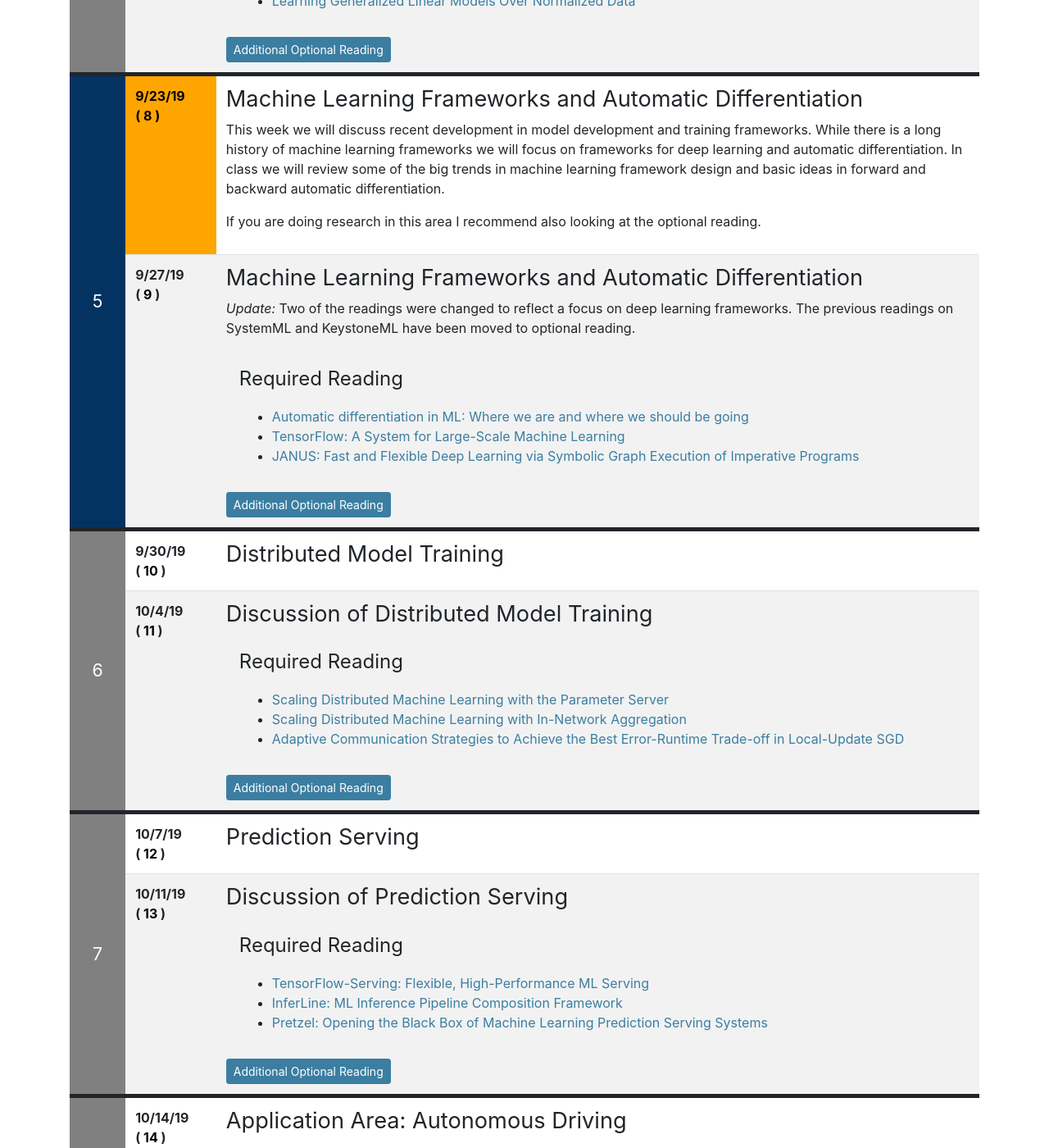
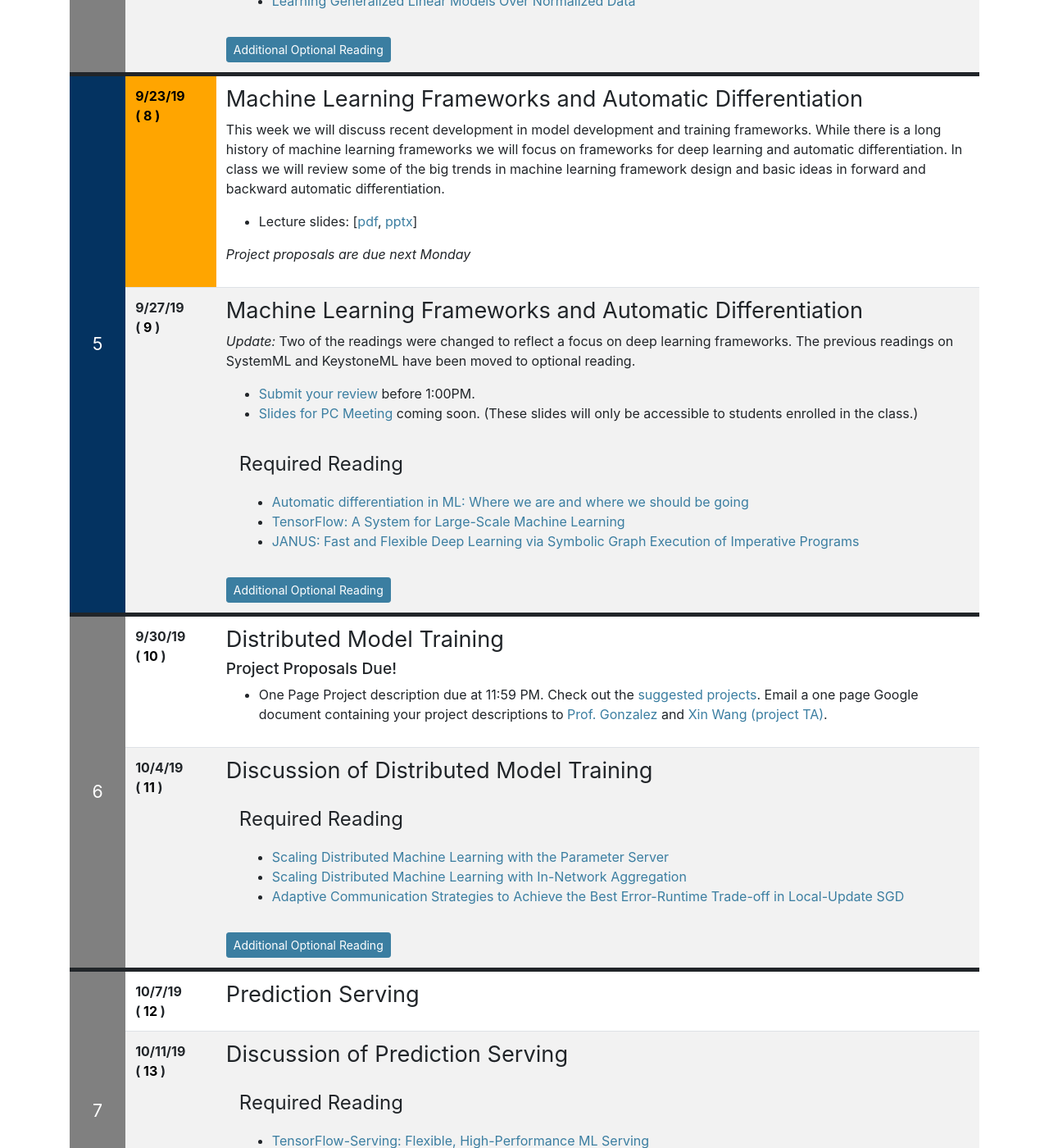
Before and after one commit to ucbrise/cs294-ai-sys-fa19, a Jekyll site: the page built from index.md, in a window 1280 px wide and 1400 px high, scrolled down 2869 px. Shown: the whole window at 82% size. Built offline with Jekyll 4.4.1, drawn with Linux system fonts in a browser that asks for light colours; nearby versions of some CDN libraries; our own code applies the rules of GitHub Pages for plain Markdown files; some of the changed text lies outside the part shown.

Commit message:
adding lecture

```diff
--- a/index.md
+++ b/index.md
@@ -252,6 +252,7 @@ In the previous lecture we saw that data and feature engineering is often the do
 
 * [Learning Linear Regression Models over Factorized Joins](http://www.cs.ox.ac.uk/dan.olteanu/papers/soc-sigmod16.pdf)
 * [MauveDB: Supporting Model-based User Views in Database Systems](http://db.csail.mit.edu/pubs/sigmod06-mauvedb.pdf)
+* [The MADlib Analytics Library or MAD Skills, the SQL](https://arxiv.org/pdf/1208.4165.pdf)
 
 </div>
 </div>
@@ -271,13 +272,23 @@ In the previous lecture we saw that data and feature engineering is often the do
 
 This week we will discuss recent development in model development and training frameworks.  While there is a long history of machine learning frameworks we will focus on frameworks for deep learning and automatic differentiation. In class we will review some of the big trends in machine learning framework design and basic ideas in forward and backward automatic differentiation.
 
-If you are doing research in this area I recommend also looking at the optional reading.
+
+* Lecture slides: [[pdf](assets/lectures/lec05/05_deep_learning_frameworks.pdf), [pptx](assets/lectures/lec05/05_deep_learning_frameworks.pptx)]
+
+
+_Project proposals are due next Monday_
 
 
 {% include syllabus_entry %}
 ## Machine Learning Frameworks and Automatic Differentiation
 
 _Update:_ Two of the readings were changed to reflect a focus on deep learning frameworks. The previous readings on SystemML and KeystoneML have been moved to optional reading.
+
+* [Submit your review](https://forms.gle/PThRMUEReqEut86q6) before 1:00PM.
+* [Slides for PC Meeting]() coming soon. (These slides will only be accessible to students enrolled in the class.)
+
+
+
 
 <div class="reading">
 <div class="required_reading" markdown="1">
@@ -307,6 +318,8 @@ Advanced Analytics](https://shivaram.org/publications/keystoneml-icde17.pdf)
 * [MXNet: A Flexible and Efficient Machine Learning
 Library for Heterogeneous Distributed Systems](https://arxiv.org/pdf/1512.01274.pdf)
 * [TensorFlow Eager: A Multi-Stage, Python-Embedded DSL for Machine Learning](https://arxiv.org/pdf/1903.01855.pdf)
+* [TensorFlow: Large-Scale Machine Learning on Heterogeneous Distributed Systems](https://arxiv.org/pdf/1603.04467.pdf)
+
 
 ### Deep Learning Primitives
 * [cuDNN: Efficient Primitives for Deep Learning](https://arxiv.org/pdf/1410.0759.pdf)
@@ -323,6 +336,9 @@ Library for Heterogeneous Distributed Systems](https://arxiv.org/pdf/1512.01274.
 
 {% include syllabus_entry %}
 ## Distributed Model Training
+
+### Project Proposals Due!
+* One Page Project description due at 11:59 PM.  Check out the [suggested projects](https://docs.google.com/document/d/1cEQ-rzsrSsdqa9dzcSuGCppxgN96eIuYT7AjpXrDqpo/edit#).  Email a one page Google document containing your project descriptions to <a href="mailto:jegonzal@berkeley.edu">Prof. Gonzalez</a> and <a href="mailto:xinw@berkeley.edu">Xin Wang (project TA)</a>.
 
 
 
```
Also changed, not shown: other parts of index.md (+1 -1 lines), 3 other files.
